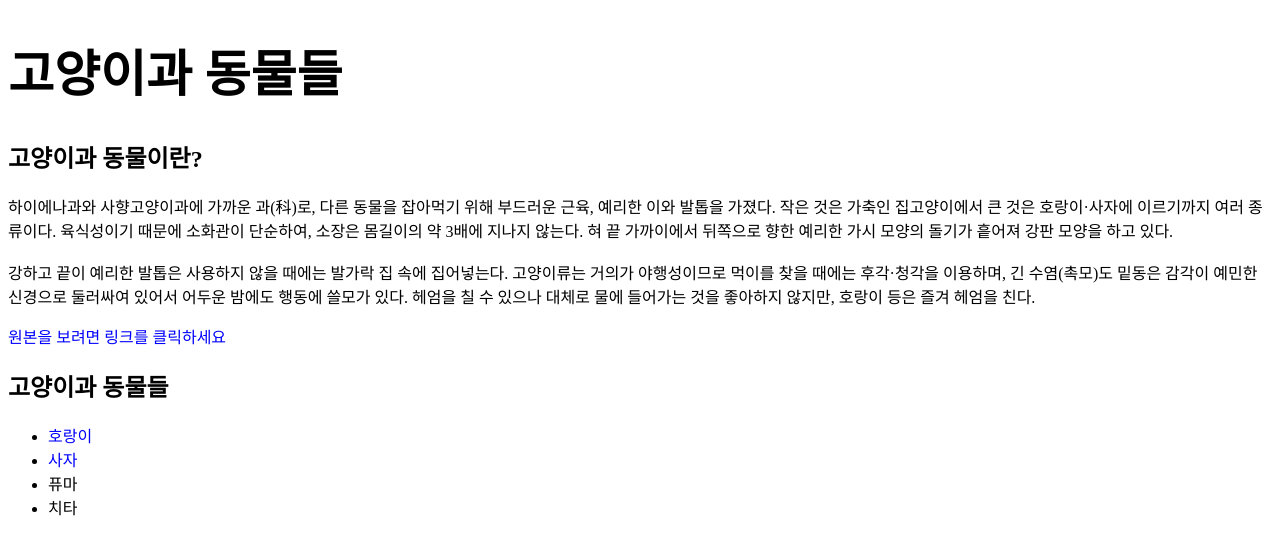
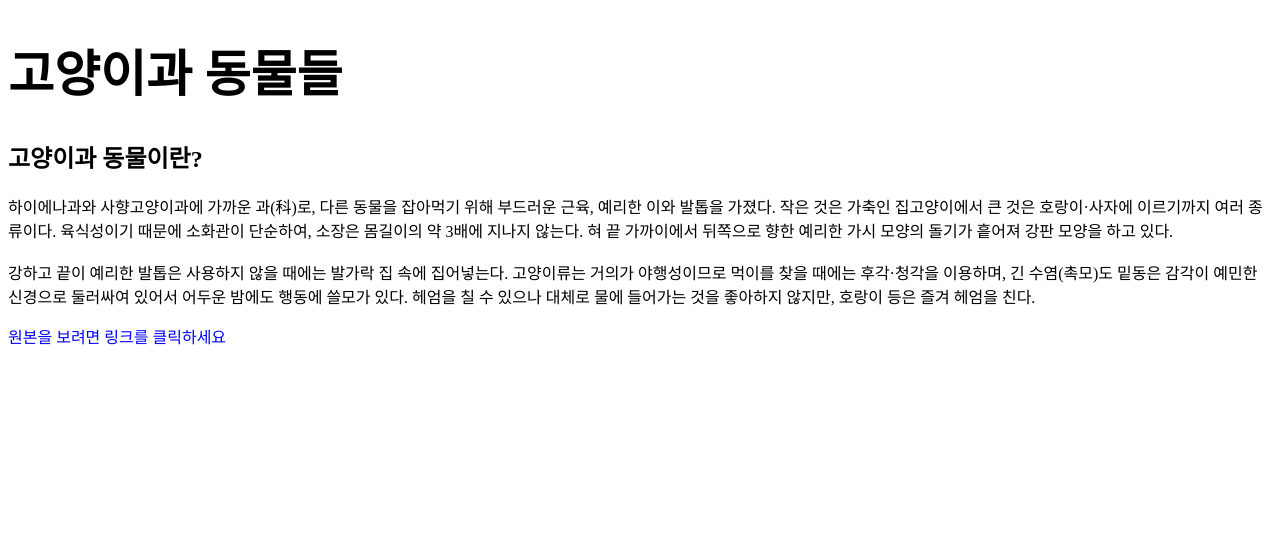
Before and after one commit to 1chori/felidae, a plain HTML site: page index.html in a window 1280 px wide. Drawn offline with Linux system fonts and the light colour scheme; a script that the page names is missing.

Commit message:
Add files via upload

```diff
--- a/index.html
+++ b/index.html
@@ -24,13 +24,6 @@
 강하고 끝이 예리한 발톱은 사용하지 않을 때에는 발가락 집 속에 집어넣는다. 고양이류는 거의가 야행성이므로 먹이를 찾을 때에는 후각·청각을 이용하며, 긴 수염(촉모)도 밑동은 감각이 예민한 신경으로 둘러싸여 있어서 어두운 밤에도 행동에 쓸모가 있다. 헤엄을 칠 수 있으나 대체로 물에 들어가는 것을 좋아하지 않지만, 호랑이 등은 즐겨 헤엄을 친다.
 </p>
 <a href="https://terms.naver.com/entry.naver?cid=40942&docId=1062054&categoryId=32624">원본을 보려면 링크를 클릭하세요</a>
-  <h2>고양이과 동물들</h2>
-  <ul>
-    <li><a href="호랑이.html">호랑이</a></li>
-    <li><a href="사자.html">사자</a></li>
-    <li>퓨마</li>
-    <li>치타</li>
-  </ul>
       <p>
       <div id="disqus_thread"></div>
 <script>
```
